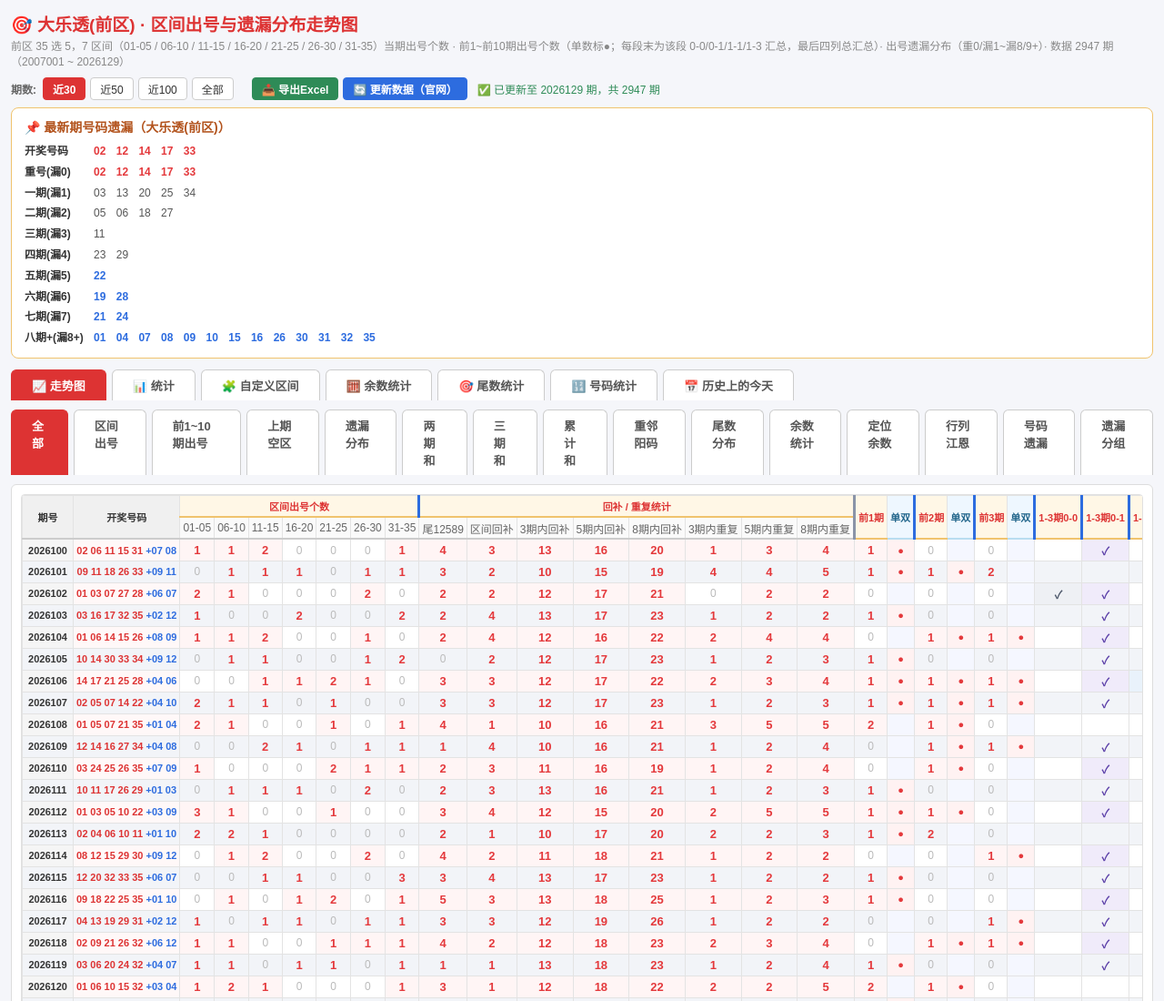
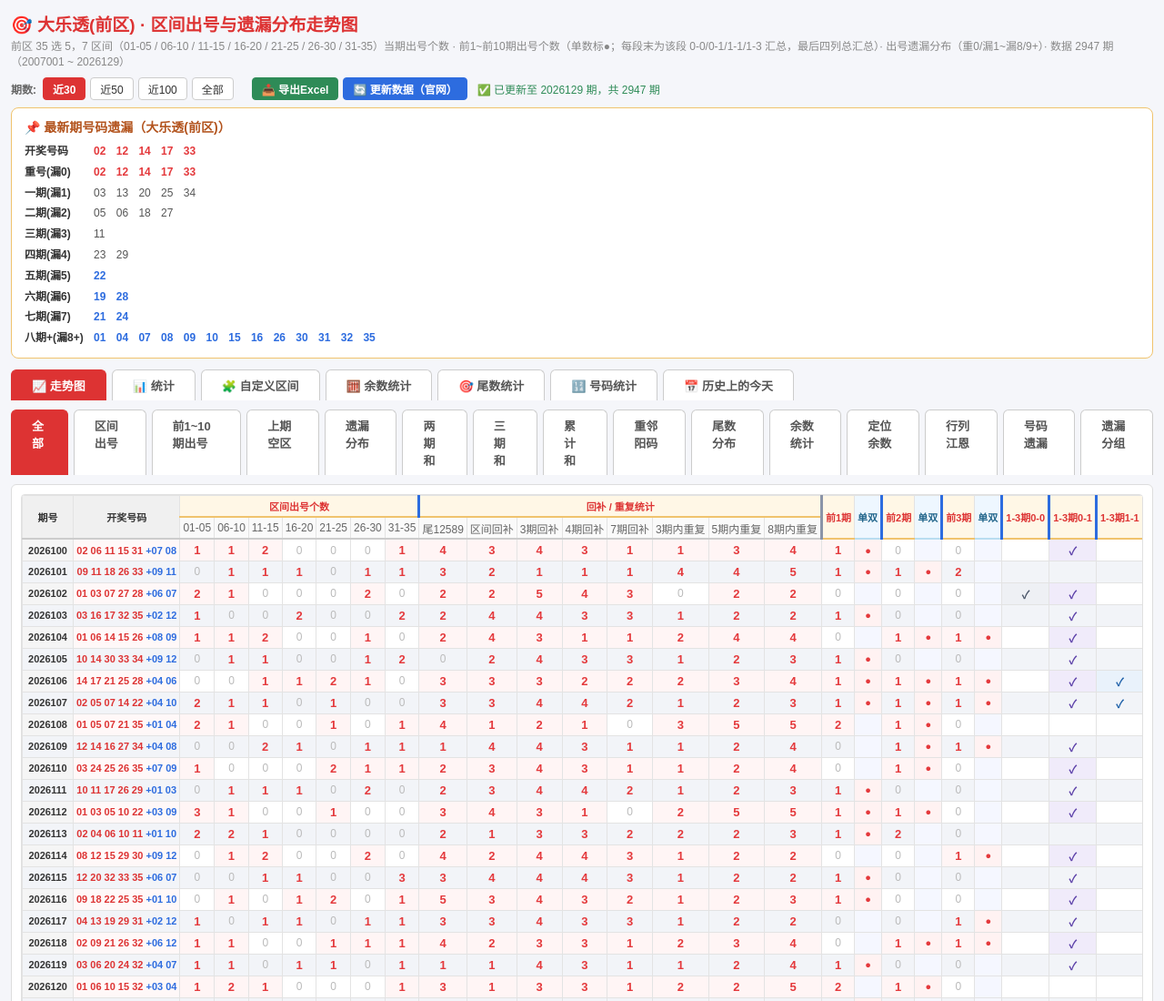
Before and after one commit to andychen-art/lottery-trend, a plain HTML site: page dlt-trend.html in a window 1280 px wide. Shown: the top 1100 px of the page at 91% size. Drawn offline with Linux system fonts and the light colour scheme.

Commit message:
daily refresh 2026-11-13 18:29

```diff
--- a/dlt-trend.html
+++ b/dlt-trend.html
@@ -440,7 +440,7 @@ var MISS_NAMES = ["重0","漏1","漏2","漏3","漏4","漏5","漏6","漏7","漏8"
 var numZone = {};
 ZONES.forEach(function(z){ z.nums.forEach(function(n){ numZone[n] = z.id; }); });
 // 回补 / 重复统计用的列名（顺序与表头一致）
-var HB_NAMES = ["尾12589", "区间回补", "3期内回补", "5期内回补", "8期内回补", "3期内重复", "5期内重复", "8期内重复"];
+var HB_NAMES = ["尾12589", "区间回补", "3期回补", "4期回补", "7期回补", "3期内重复", "5期内重复", "8期内重复"];
 var HB_TAILS = [1, 2, 5, 8, 9];
 var PREV_N = 10;  // 前 N 期出号个数统计（前1期 ~ 前10期）
 var PREV_WINDOWS = [[1, 3], [4, 6], [7, 10]];  // 分段汇总的期数区间（含首含尾）
@@ -992,23 +992,17 @@ function buildRows(start){
       r += '<td class="zc' + (__back > 0 ? ' hi' : '') + '" title="上期空区中出号 ' + __back + ' 个">' + __back + '</td>';
       // 以下按「遗漏分布」统计：md[0]=重0(漏0) md[1]=漏1 … md[8]=漏8 md[9]=9+
       var __md = missCache[i];
-      // 回补 = 遗漏值 ≤ N-1 且本期未出现的号码个数
-      // 等价于「最近 N 期出现过的号码（去重）」减去「本期开出且遗漏 ≤ N-1 的号码」
-      var __acc = {}, __u = {};
-      for (var __k = 1; __k <= 8; __k++){
-        if (i - __k >= 0) HIST[i - __k].red.forEach(function(__nn){ __acc[__nn] = 1; });
-        __u[__k] = Object.keys(__acc).length;
-      }
-      var __b3 = __u[3] - (__md[0] + __md[1] + __md[2]);
-      var __b5 = __u[5] - (__md[0] + __md[1] + __md[2] + __md[3] + __md[4]);
-      var __b8 = __u[8] - (__md[0] + __md[1] + __md[2] + __md[3] + __md[4] + __md[5] + __md[6] + __md[7]);
+      // 回补 = 本期开出的号码中，前 N 期内一次都没出现过的个数（遗漏值 ≥ N）
+      var __b3 = __md[3] + __md[4] + __md[5] + __md[6] + __md[7] + __md[8] + __md[9];
+      var __b4 = __md[4] + __md[5] + __md[6] + __md[7] + __md[8] + __md[9];
+      var __b7 = __md[7] + __md[8] + __md[9];
       var __r3 = __md[0] + __md[1] + __md[2];
       var __r5 = __md[0] + __md[1] + __md[2] + __md[3] + __md[4];
       var __r8 = __md[0] + __md[1] + __md[2] + __md[3] + __md[4] + __md[5] + __md[6] + __md[7];
       var __cells = [
-        [__b3, "3 期内回补：遗漏值 ≤2 且本期未出现的号码个数"],
-        [__b5, "5 期内回补：遗漏值 ≤4 且本期未出现的号码个数"],
-        [__b8, "8 期内回补：遗漏值 ≤7 且本期未出现的号码个数"],
+        [__b3, "前 3 期内一次都没出现（遗漏≥3）的本期号码个数"],
+        [__b4, "前 4 期内一次都没出现（遗漏≥4）的本期号码个数"],
+        [__b7, "前 7 期内一次都没出现（遗漏≥7）的本期号码个数"],
         [__r3, "3 期内重复：遗漏 0~2 期（最近 3 期内出现过）的号码个数"],
         [__r5, "5 期内重复：遗漏 0~4 期"],
         [__r8, "8 期内重复：遗漏 0~7 期"]
```
Also changed, not shown: hen22x5-trend.html (+8 -14 lines), qlc-trend.html (+8 -14 lines), ssq-trend.html (+8 -14 lines).
